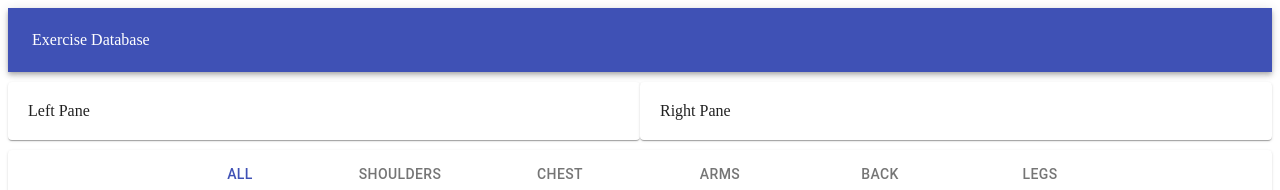
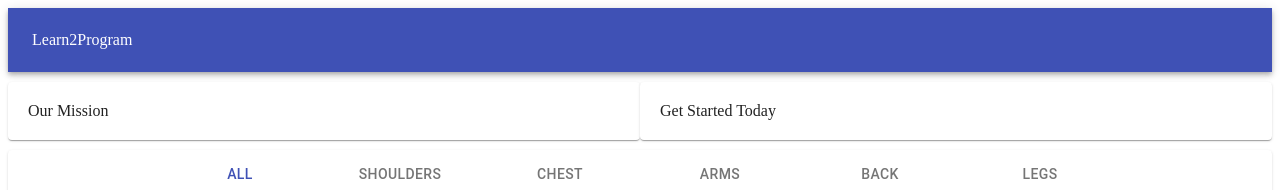
Before and after one commit to kristina-arezina/terms-2-program, a React (Create React App) app: page / in a window 1280 px wide. Shown: the top 190 px of the page. Built offline with nearby package versions, Linux system fonts and the light colour scheme.

Commit message:
added our mission and get started today to webapp

```diff
--- a/src/components/App.js
+++ b/src/components/App.js
@@ -5,7 +5,7 @@ import {muscles, exercises} from "../store";
 
 
 export default class extends Component {
-    states = {
+    state = {
         exercises
     }
 
@@ -14,7 +14,7 @@ export default class extends Component {
     }
 
     render(){
-        console.log(this)
+        console.log(this.getExercisesByCategory())
         return <Fragment>
             <Header />
 
--- a/src/components/Exercises/LeftPlane.js
+++ b/src/components/Exercises/LeftPlane.js
@@ -4,5 +4,5 @@ import { Paper } from "@material-ui/core"
 
 export default ({styles}) =>
     <Paper style={styles.Paper}>
-        Left Pane
+        Our Mission
     </Paper>
--- a/src/components/Exercises/RightPlane.js
+++ b/src/components/Exercises/RightPlane.js
@@ -4,5 +4,5 @@ import { Paper } from "@material-ui/core"
 
 export default ({styles}) =>
     <Paper style={styles.Paper}>
-        Right Pane
+        Get Started Today
     </Paper>
--- a/src/components/Layout/Header.js
+++ b/src/components/Layout/Header.js
@@ -10,7 +10,7 @@ function Header() {
         <AppBar position="static">
             <Toolbar>
                 <Typography variant="headline" color="inherit">
-                    Exercise Database
+                    Learn2Program
                 </Typography>
             </Toolbar>
         </AppBar>
```
